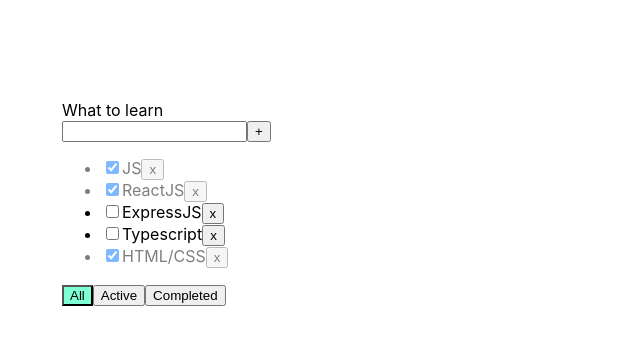
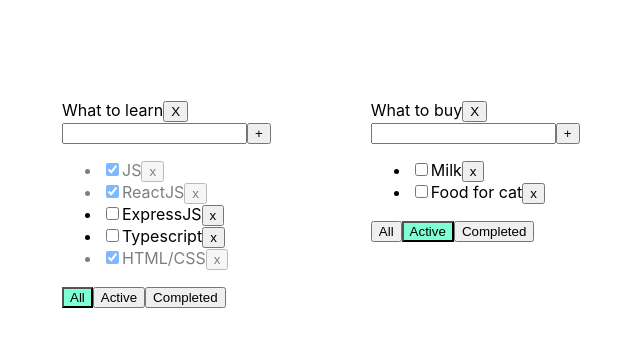
Before and after one commit to Kirill-Laptev/Todo-App-TS, a React (Create React App) app: page / in a window 1280 px wide. Shown: the top 346 px of the page, without its empty margins (38-678 px from the left). Built offline with nearby package versions, Linux system fonts and the light colour scheme.

Commit message:
#5. Associative Array. Clone TodoList component

```diff
--- a/src/App.tsx
+++ b/src/App.tsx
@@ -6,71 +6,131 @@ import {v1} from 'uuid'
 
 export type FilterValuesType = 'all' | 'active' | 'complited'
 
+type TodolistsType = {
+  id: string
+  title: string
+  filter: FilterValuesType
+}
+
 const App = () => {
 
-  const [tasks, setTasks] = React.useState([
+  const todolistID1 = v1()
+  const todolistID2 = v1()
+
+  const [tasksObj, setTasks] = React.useState({
+    [todolistID1]: [
       {id: v1(), title: 'JS', isDone: true},
       {id: v1(), title: 'ReactJS', isDone: true},
       {id: v1(), title: 'ExpressJS', isDone: false},
       {id: v1(), title: 'Typescript', isDone: false},
-    {id: v1(), title: 'HTML/CSS', isDone: true}
+      {id: v1(), title: 'HTML/CSS', isDone: true}],
+      [todolistID2]: [
+        {id: v1(), title: 'Milk', isDone: false},
+        {id: v1(), title: 'Book', isDone: true},
+        {id: v1(), title: 'Food for cat', isDone: false}]
+  })
+
+  const [todolists, setTodolists] = React.useState<Array<TodolistsType>>([
+      {id: todolistID1, title: 'What to learn', filter: 'all'},
+      {id: todolistID2, title: 'What to buy', filter: 'active'}
   ])
 
-  const [filter, setFilter] = React.useState<FilterValuesType>('all')
 
-  let tasksForTodolist = tasks;
 
-  if(filter === 'active'){
-    tasksForTodolist = tasks.filter((task) => task.isDone === false)
+  const removeTask = (id: string, todolistID: string) => {
+      const tasksTodolist = tasksObj[todolistID]
+      const filtredTasks = tasksTodolist.filter((task) => task.id !== id)
+      tasksObj[todolistID] = filtredTasks
+      setTasks({...tasksObj})
   }
 
-  if(filter === 'complited'){
-    tasksForTodolist = tasks.filter((task) => task.isDone === true)
+  const changeFilter = (value: FilterValuesType, todolistID: string) => {
+    const todolist = todolists.find((tl) => tl.id === todolistID)
+    if(todolist){
+      todolist.filter = value;
+      setTodolists([...todolists])
+    }
   }
 
-
-  const removeTask = (id: string) => {
-    const changedTasks = tasks.filter((task) => task.id !== id)
-    setTasks(changedTasks)
+  const addTask = (value: string, todolistID: string) => {
+    const tasksTodolist = tasksObj[todolistID]
+    const newTask = {id: v1(), title: value, isDone: false}
+    tasksObj[todolistID] = [newTask, ...tasksTodolist]
+    setTasks({...tasksObj})
   }
 
-  const changeFilter = (value: FilterValuesType) => {
-    setFilter(value)
+  const changeTaskStatus = (taskID: string, todolistID: string) => {
+    const tasksTodolist = tasksObj[todolistID]
+    const task = tasksTodolist.find((task) => task.id === taskID)
+    if(task){
+      task.isDone = !task.isDone  // Не по правилам иммутабельности
+      setTasks({...tasksObj})     // Но пока в уроках мы будем нарушать этот принцип.
+    }
   }
 
-  const addTask = (value: string) => {
-    const newTask = {id: v1(), title: value, isDone: false}
-    setTasks([newTask, ...tasks])
+  const removeTodolist = (todolistID: string) => {
+    const filtredTodolist = todolists.filter((tl) => tl.id !== todolistID)
+    setTodolists(filtredTodolist)
+
+    // Удаляем из ассоциативного массива данные с тасками для удаленного тудулиста
+
+    delete tasksObj[todolistID]
+    setTasks({...tasksObj})
   }
 
   // const changeTaskStatus = (taskID: string) => {
-  //   let task = tasks.find((task) => task.id === taskID)
+  //   const copyTasks = [...tasks]
+  //   let task = copyTasks.find((task) => task.id === taskID)
   //   if(task){
   //     task.isDone = !task.isDone
   //   }
-  //   setTasks([...tasks])        // Не по правилам иммутабельности ?????
+  //   setTasks([...copyTasks])          // Здесь все-равно делается поверхностное копирование
   // }
 
 
-  const changeTaskStatus = (taskID: string) => {
-    const copyTasks = [...tasks]
-    let task = copyTasks.find((task) => task.id === taskID)
-    if(task){
-      task.isDone = !task.isDone
-    }
-    setTasks([...copyTasks])          // Здесь все-равно делается поверхностное копирование
-  }
+  // const changeTaskStatus = (taskID: string) => {
+  //   const copyTasks = [...tasks]
+  //   const indexCheckbox = copyTasks.findIndex((obj) => obj.id === taskID)
+  //   const newArr = copyTasks.map((task, index) => {
+  //     if(indexCheckbox === index){
+  //       return {...task, isDone: !task.isDone}
+  //     }
+  //     return task
+  //   })
+
+  //   console.log(tasks)
+  //   console.log(newArr)
+  //   setTasks(newArr)          // Получилось сделать иммутабельно !!!
+  // }
+
+
 
   return (
     <div className={s.app}>
-      <TodoList
-      title='What to learn'
+      {todolists.map((tl) => {
+
+        let tasksForTodolist = tasksObj[tl.id];
+
+        if(tl.filter === 'active'){
+          tasksForTodolist = tasksForTodolist.filter((task) => task.isDone === false)
+        }
+
+        if(tl.filter === 'complited'){
+          tasksForTodolist = tasksForTodolist.filter((task) => task.isDone === true)
+        }
+
+        return <TodoList
+        key={tl.id}
+        id={tl.id}
+        title={tl.title}
         tasks={tasksForTodolist}
         removeTask={removeTask}
         changeFilter={changeFilter}
         addTask={addTask}
         changeTaskStatus={changeTaskStatus}
-      filter={filter}/>
+        filter={tl.filter}
+        removeTodolist={removeTodolist}/>
+      })}
     </div>
   );
 }
--- a/src/components/TodoList/TodoList.tsx
+++ b/src/components/TodoList/TodoList.tsx
@@ -11,11 +11,13 @@ type TaskType = {
 type PropsType = {
     title: string
     tasks: Array<TaskType>
-    removeTask: (id: string) => void
-    changeFilter: (value: FilterValuesType) => void
-    addTask: (value: string) => void
-    changeTaskStatus: (taskID: string) => void
+    removeTask: (id: string, todolistID: string) => void
+    changeFilter: (value: FilterValuesType, todolistID: string) => void
+    addTask: (value: string, todolistID: string) => void
+    changeTaskStatus: (taskID: string, todolistID: string) => void
     filter: FilterValuesType
+    id: string
+    removeTodolist: (todolistID: string) => void
 }
 
 const TodoList: React.FC<PropsType> = (props) => {
@@ -30,7 +32,7 @@ const TodoList: React.FC<PropsType> = (props) => {
 
     const onAddTaskHandler = () => {
         if(value.trim()){
-            props.addTask(value.trim())
+            props.addTask(value.trim(), props.id)
             setValue('')
         } else{
             setError('Field is required')
@@ -43,19 +45,23 @@ const TodoList: React.FC<PropsType> = (props) => {
         }
     }
 
+    const onRemoveTodolist = () => {
+        props.removeTodolist(props.id)
+    }
+
     const onAllClickHandler = () => {
-        props.changeFilter('all')
+        props.changeFilter('all', props.id)
     }
     const onActiveClickHandler = () => {
-        props.changeFilter('active')
+        props.changeFilter('active', props.id)
     }
     const onComplitedClickHandler = () => {
-        props.changeFilter('complited')
+        props.changeFilter('complited', props.id)
     }
 
     return (
         <div className={s.todolist__block}>
-            <div>{props.title}</div>
+            <div>{props.title}<button onClick={onRemoveTodolist}>X</button></div>
             <div>
                 <input
                     type='text'
@@ -69,11 +75,11 @@ const TodoList: React.FC<PropsType> = (props) => {
                 {props.tasks.map((task) => {
 
                     const onCrossClickHandler = () => {
-                        props.removeTask(task.id)
+                        props.removeTask(task.id, props.id)
                     }
 
                     const changeTaskStatusHandler = () => {
-                        props.changeTaskStatus(task.id)
+                        props.changeTaskStatus(task.id, props.id)
                     }
 
                     return <li key={task.id} className={task.isDone ? 'is-done' : ''}>
```
Lines whose indentation alone changed are shown as unchanged.
